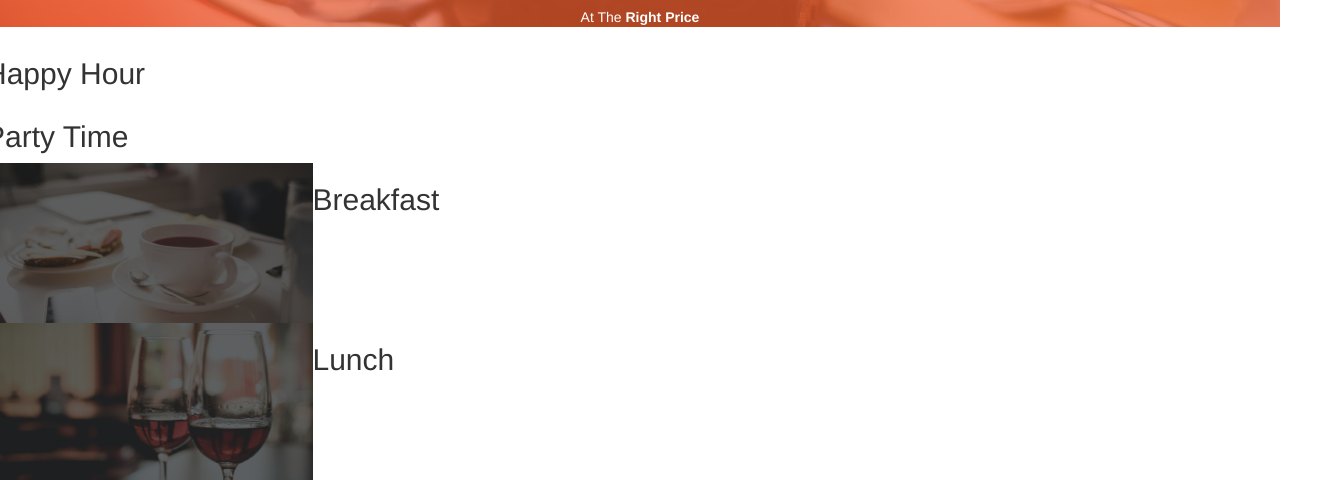
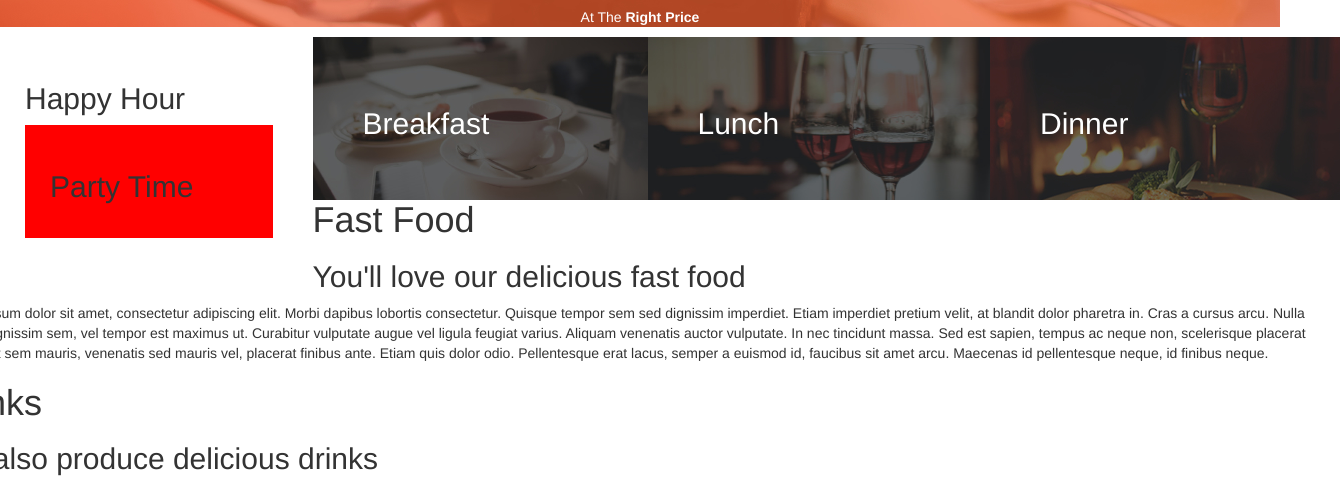
Before and after one commit to Njoroge1980/Anita-s-kitchen, a plain HTML site: page index.html in a window 1280 px wide. Shown: the part 309-789 px from the top of the page, 1340 px wide, since content can reach past the window. Drawn offline with Linux system fonts and the light colour scheme; files whose address does not match are found by name.

Commit message:
add images and styling to the deployed page

```diff
--- a/css/styles.css
+++ b/css/styles.css
@@ -15,16 +15,31 @@
 }
 
 .bf {
-  padding:80px;
+  padding:50px;
   background-image: url(/home/njoroge/Desktop/moringa/Anitas-kitchen/img/breakfast.jpg);
+  color:white;
 }
 
 .lch {
-  padding: 80px;
+  padding: 50px;
   background-image: url(/home/njoroge/Desktop/moringa/Anitas-kitchen/img/lunch.jpg);
+  color:white;
 }
 
 .dnr {
-  padding:80px;
+  padding:50px;
   background-image: url(/home/njoroge/Desktop/moringa/Anitas-kitchen/img/dinner.jpg);
+  color:white;
 }
+
+.stack {
+  padding:25px;
+
+}
+
+.stack2 {
+  padding:25px;
+
+  background-color: red;
+
+}
--- a/index.html
+++ b/index.html
@@ -14,24 +14,25 @@
   <body>
 
       <div class="row">
-        <div class="col-md-3 stack"></div>
-          <h2>Happy Hour</h2>
+        <div class="col-md-3">
+          <div class="stack">
+            <h2>Happy Hour</h2>
+
+          <div class="stack2">
+          <h2>Party Time</h2>
       </div>
+    </div>
+    </div>
       <div class="row">
-        <div class="col-md-3 stack2"></div>
-            <h2>Party Time</h2>
-      </div>
-      <div class="row">
-        <div class="col-md-3 bf"></div>
+        <div class="col-md-3 bf">
           <h2>Breakfast</h2>
       </div>
       <div class="row">
-        <div class="col-md-3 lch"></div>
+        <div class="col-md-3 lch">
           <h2>Lunch</h2>
       </div>
-      <div class="row"
-        <div class="col-md-3 dnr"></div>
-          <div class="dnr"></div>
+      <div class="row">
+        <div class="col-md-3 dnr">
           <h2>Dinner</h2>
      </div>
 
```
